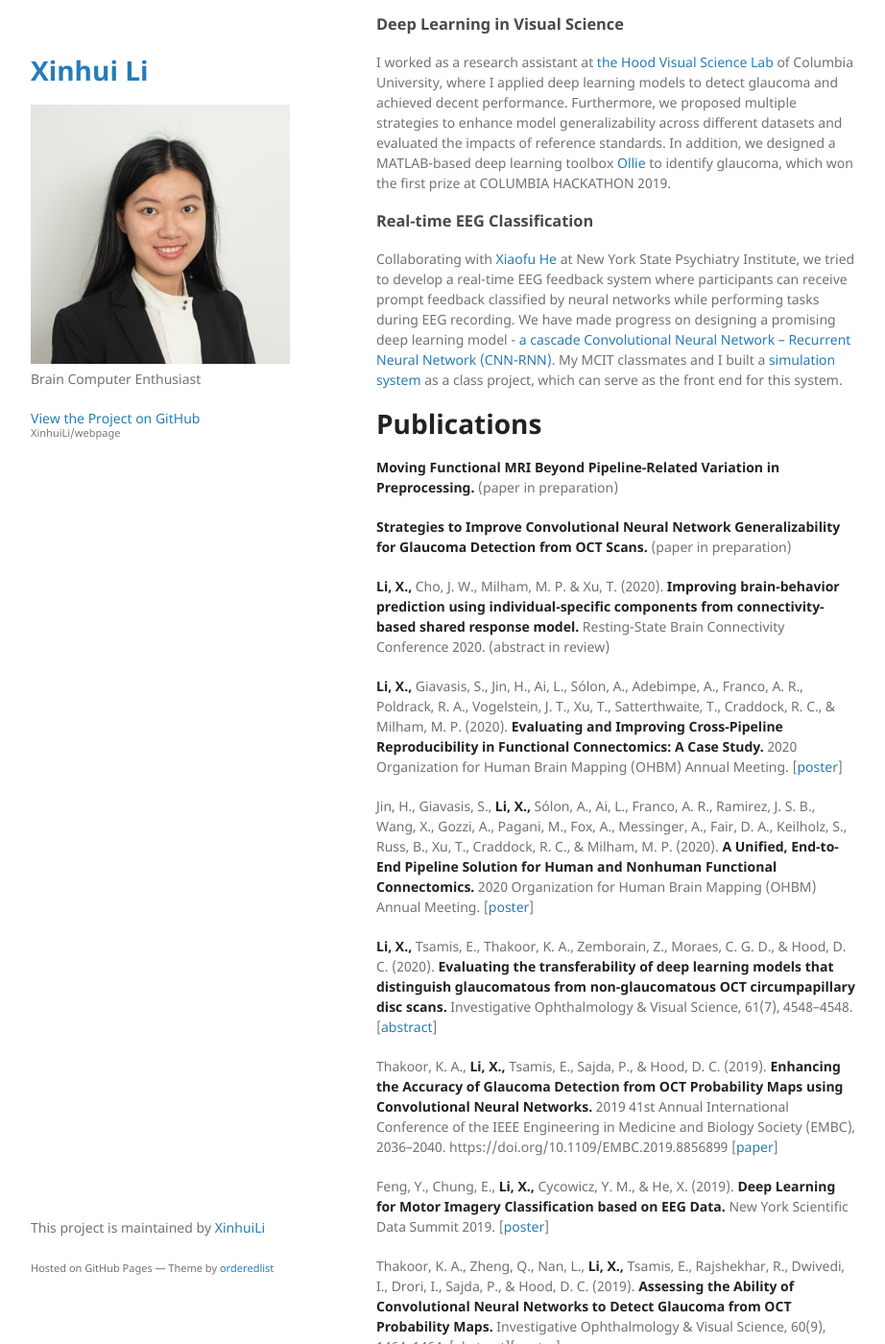
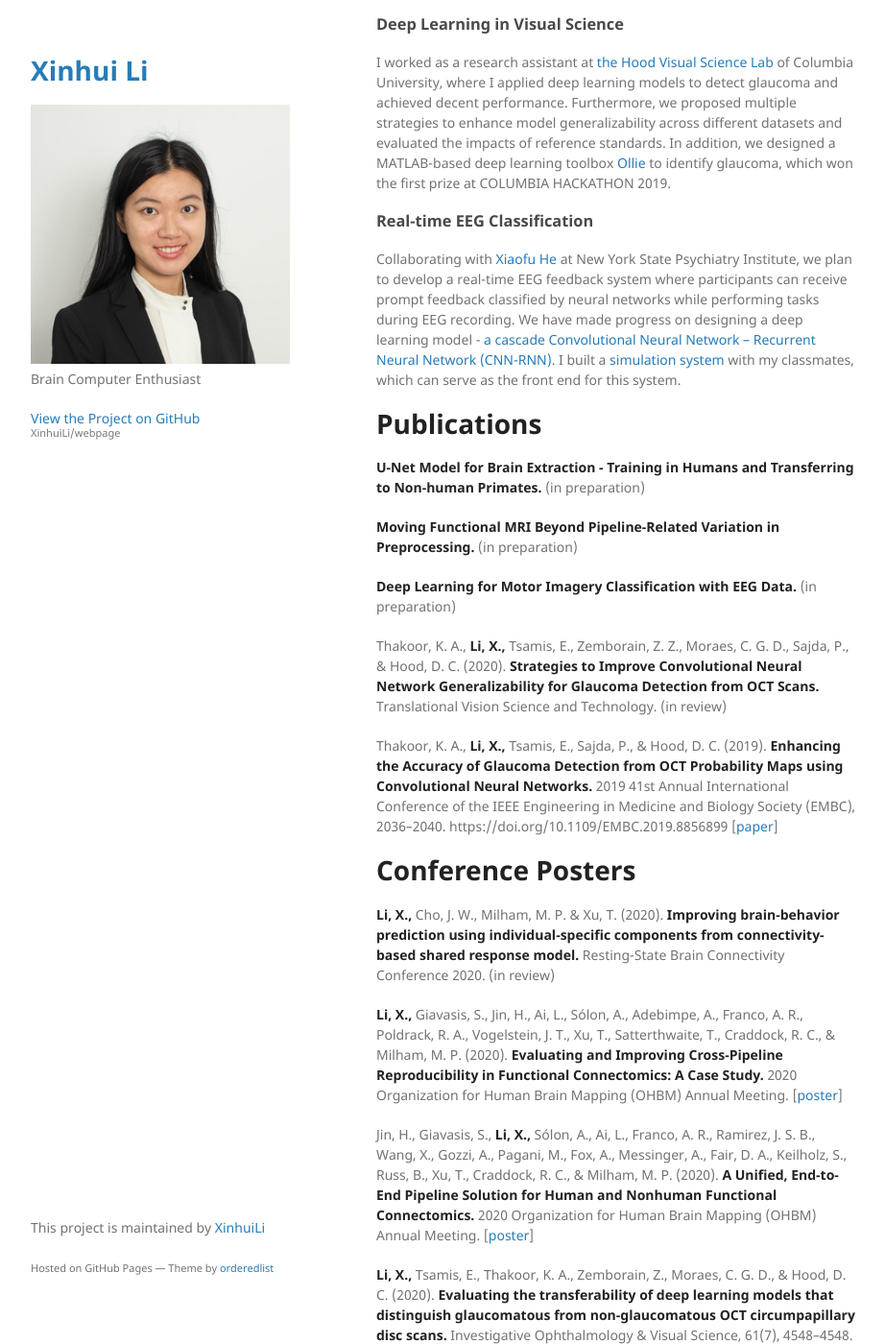
Before and after one commit to XinhuiLi/webpage, a Jekyll site: the page built from index.md, in a window 1280 px wide and 1400 px high, scrolled down 752 px. Shown: the whole window at 96% size, without its empty margins (178-1100 px from the left). Built offline with Jekyll 4.4.1, drawn with Linux system fonts in a browser that asks for light colours.

Commit message:
update papers in preparation

```diff
--- a/index.md
+++ b/index.md
@@ -36,24 +36,31 @@ I worked as a research assistant at [the Hood Visual Science Lab](https://hoodvi
 
 ### Real-time EEG Classification
 
-Collaborating with [Xiaofu He](https://scholar.google.com/citations?hl=en&user=QJnxJFIAAAAJ&view_op=list_works&sortby=pubdate) at New York State Psychiatry Institute, we tried to develop a real-time EEG feedback system where participants can receive prompt feedback classified by neural networks while performing tasks during EEG recording. We have made progress on designing a promising deep learning model - [a cascade Convolutional Neural Network – Recurrent Neural Network (CNN-RNN)](/assets/poster/NYSDS19_YF.pdf). My MCIT classmates and I built a [simulation system](https://github.com/SucyLi/Neural-Feedback-System) as a class project, which can serve as the front end for this system.
+Collaborating with [Xiaofu He](https://scholar.google.com/citations?hl=en&user=QJnxJFIAAAAJ&view_op=list_works&sortby=pubdate) at New York State Psychiatry Institute, we plan to develop a real-time EEG feedback system where participants can receive prompt feedback classified by neural networks while performing tasks during EEG recording. We have made progress on designing a deep learning model - [a cascade Convolutional Neural Network – Recurrent Neural Network (CNN-RNN)](/assets/poster/NYSDS19_YF.pdf). I built a [simulation system](https://github.com/SucyLi/Neural-Feedback-System) with my classmates, which can serve as the front end for this system.
 
 
 # Publications
 
-**Moving Functional MRI Beyond Pipeline-Related Variation in Preprocessing.** (paper in preparation)
+**U-Net Model for Brain Extraction - Training in Humans and Transferring to Non-human Primates.** (in preparation)
 
-**Strategies to Improve Convolutional Neural Network Generalizability for Glaucoma Detection from OCT Scans.** (paper in preparation)
+**Moving Functional MRI Beyond Pipeline-Related Variation in Preprocessing.** (in preparation)
 
-**Li, X.,** Cho, J. W., Milham, M. P. & Xu, T. (2020). **Improving brain-behavior prediction using individual-specific components from connectivity-based shared response model.** Resting-State Brain Connectivity Conference 2020. (abstract in review)
+**Deep Learning for Motor Imagery Classification with EEG Data.** (in preparation)
+
+Thakoor, K. A., **Li, X.,** Tsamis, E., Zemborain, Z. Z., Moraes, C. G. D., Sajda, P., & Hood, D. C. (2020). **Strategies to Improve Convolutional Neural Network Generalizability for Glaucoma Detection from OCT Scans.** Translational Vision Science and Technology. (in review)
+
+Thakoor, K. A., **Li, X.,** Tsamis, E., Sajda, P., & Hood, D. C. (2019). **Enhancing the Accuracy of Glaucoma Detection from OCT Probability Maps using Convolutional Neural Networks.** 2019 41st Annual International Conference of the IEEE Engineering in Medicine and Biology Society (EMBC), 2036–2040. https://doi.org/10.1109/EMBC.2019.8856899 [[paper](https://doi.org/10.1109/EMBC.2019.8856899)]
+
+
+# Conference Posters
+
+**Li, X.,** Cho, J. W., Milham, M. P. & Xu, T. (2020). **Improving brain-behavior prediction using individual-specific components from connectivity-based shared response model.** Resting-State Brain Connectivity Conference 2020. (in review)
 
 **Li, X.,** Giavasis, S., Jin, H., Ai, L., Sólon, A., Adebimpe, A., Franco, A. R., Poldrack, R. A., Vogelstein, J. T., Xu, T., Satterthwaite, T., Craddock, R. C., & Milham, M. P. (2020). **Evaluating and Improving Cross-Pipeline Reproducibility in Functional Connectomics: A Case Study.** 2020 Organization for Human Brain Mapping (OHBM) Annual Meeting. [[poster](/assets/poster/OHBM20_XL.pdf)]
 
 Jin, H., Giavasis, S., **Li, X.,** Sólon, A., Ai, L., Franco, A. R., Ramirez, J. S. B., Wang, X., Gozzi, A., Pagani, M., Fox, A., Messinger, A., Fair, D. A., Keilholz, S., Russ, B., Xu, T., Craddock, R. C., & Milham, M. P. (2020). **A Unified, End-to-End Pipeline Solution for Human and Nonhuman Functional Connectomics.** 2020 Organization for Human Brain Mapping (OHBM) Annual Meeting. [[poster](/assets/poster/OHBM20_HJ.pdf)]
 
 **Li, X.,** Tsamis, E., Thakoor, K. A., Zemborain, Z., Moraes, C. G. D., & Hood, D. C. (2020). **Evaluating the transferability of deep learning models that distinguish glaucomatous from non-glaucomatous OCT circumpapillary disc scans.** Investigative Ophthalmology & Visual Science, 61(7), 4548–4548. [[abstract](https://iovs.arvojournals.org/article.aspx?articleid=2769404)]
-
-Thakoor, K. A., **Li, X.,** Tsamis, E., Sajda, P., & Hood, D. C. (2019). **Enhancing the Accuracy of Glaucoma Detection from OCT Probability Maps using Convolutional Neural Networks.** 2019 41st Annual International Conference of the IEEE Engineering in Medicine and Biology Society (EMBC), 2036–2040. https://doi.org/10.1109/EMBC.2019.8856899 [[paper](https://doi.org/10.1109/EMBC.2019.8856899)]
 
 Feng, Y., Chung, E., **Li, X.,** Cycowicz, Y. M., & He, X. (2019). **Deep Learning for Motor Imagery Classification based on EEG Data.** New York Scientific Data Summit 2019. [[poster](/assets/poster/NYSDS19_YF.pdf)]
 
```
Also changed, not shown: 1 other file.
